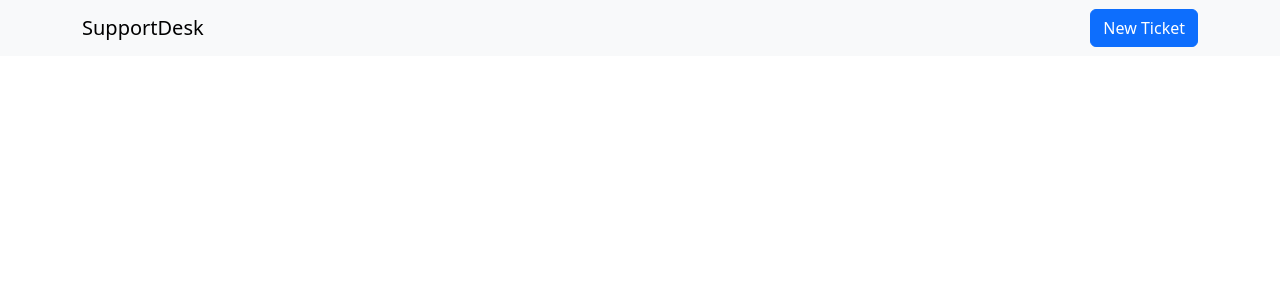
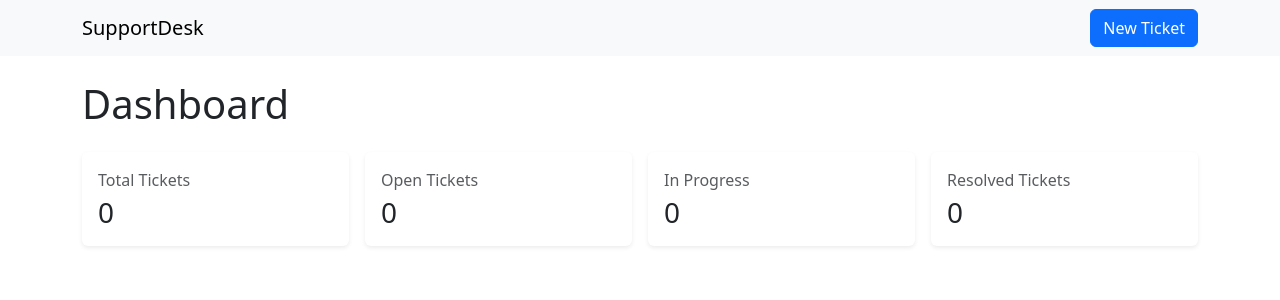
Before and after one commit to Pradeep-S28/Customer-Support-Ticket-Management-System, a React (Vite) app: page / in a window 1280 px wide. Shown: the top 300 px of the page. Built offline with nearby package versions, Linux system fonts and the light colour scheme; no server answers.

Commit message:
add dashboard cards in dashboard with count

```diff
--- /dev/null
+++ b/src/components/DashboardCards.jsx
@@ -0,0 +1,50 @@
+import React from "react";
+
+const DashboardCards = ({
+  totalTickets,
+  openTickets,
+  inProgressTickets,
+  resolvedTickets,
+}) => {
+  return (
+    <div className="row g-3 mb-4">
+      <div className="col-12 col-sm-6 col-lg-3">
+        <div className="card shadow-sm border-0">
+          <div className="card-body">
+            <p className="text-muted mb-1">Total Tickets</p>
+            <h3 className="mb-0">{totalTickets}</h3>
+          </div>
+        </div>
+      </div>
+
+      <div className="col-12 col-sm-6 col-lg-3">
+        <div className="card shadow-sm border-0">
+          <div className="card-body">
+            <p className="text-muted mb-1">Open Tickets</p>
+            <h3 className="mb-0">{openTickets}</h3>
+          </div>
+        </div>
+      </div>
+
+      <div className="col-12 col-sm-6 col-lg-3">
+        <div className="card shadow-sm border-0">
+          <div className="card-body">
+            <p className="text-muted mb-1">In Progress</p>
+            <h3 className="mb-0">{inProgressTickets}</h3>
+          </div>
+        </div>
+      </div>
+
+      <div className="col-12 col-sm-6 col-lg-3">
+        <div className="card shadow-sm border-0">
+          <div className="card-body">
+            <p className="text-muted mb-1">Resolved Tickets</p>
+            <h3 className="mb-0">{resolvedTickets}</h3>
+          </div>
+        </div>
+      </div>
+    </div>
+  );
+};
+
+export default DashboardCards;
--- a/src/pages/Dashboard.jsx
+++ b/src/pages/Dashboard.jsx
@@ -1,6 +1,7 @@
 import React, { useEffect, useState } from "react";
 import { getPosts, getTickets, getUsers } from "../services/api";
 import Navbar from "../components/Navbar";
+import DashboardCards from "../components/DashboardCards";
 
 const Dashboard = () => {
   const [tickets, setTickets] = useState([]);
@@ -29,29 +30,42 @@ const Dashboard = () => {
 
   //total tickets
   const totalTickets = tickets.length;
-  console.log(totalTickets);
+  // console.log(totalTickets);
 
   //open tickets
   const openTickets = tickets.filter(
     (ticket) => ticket.status == "open",
   ).length;
-  console.log(openTickets);
+  // console.log(openTickets);
 
   //in progress tickets
   const inProgressTickets = tickets.filter(
     (ticket) => ticket.status == "in progress",
   ).length;
-  console.log(inProgressTickets);
+  // console.log(inProgressTickets);
 
   //resolved tickets
   const resolvedTickets = tickets.filter(
     (ticket) => ticket.status == "resolved",
   ).length;
-  console.log(resolvedTickets);
+  // console.log(resolvedTickets);
 
   return (
     <>
+      {/* Navbar component */}
       <Navbar />
+
+      {/* Dashboard cards */}
+      <div className="container py-4">
+        <h1 className="mb-4">Dashboard</h1>
+
+        <DashboardCards
+          totalTickets={totalTickets}
+          openTickets={openTickets}
+          inProgressTickets={inProgressTickets}
+          resolvedTickets={resolvedTickets}
+        />
+      </div>
     </>
   );
 };
```
Also changed, not shown: src/notes.txt.
